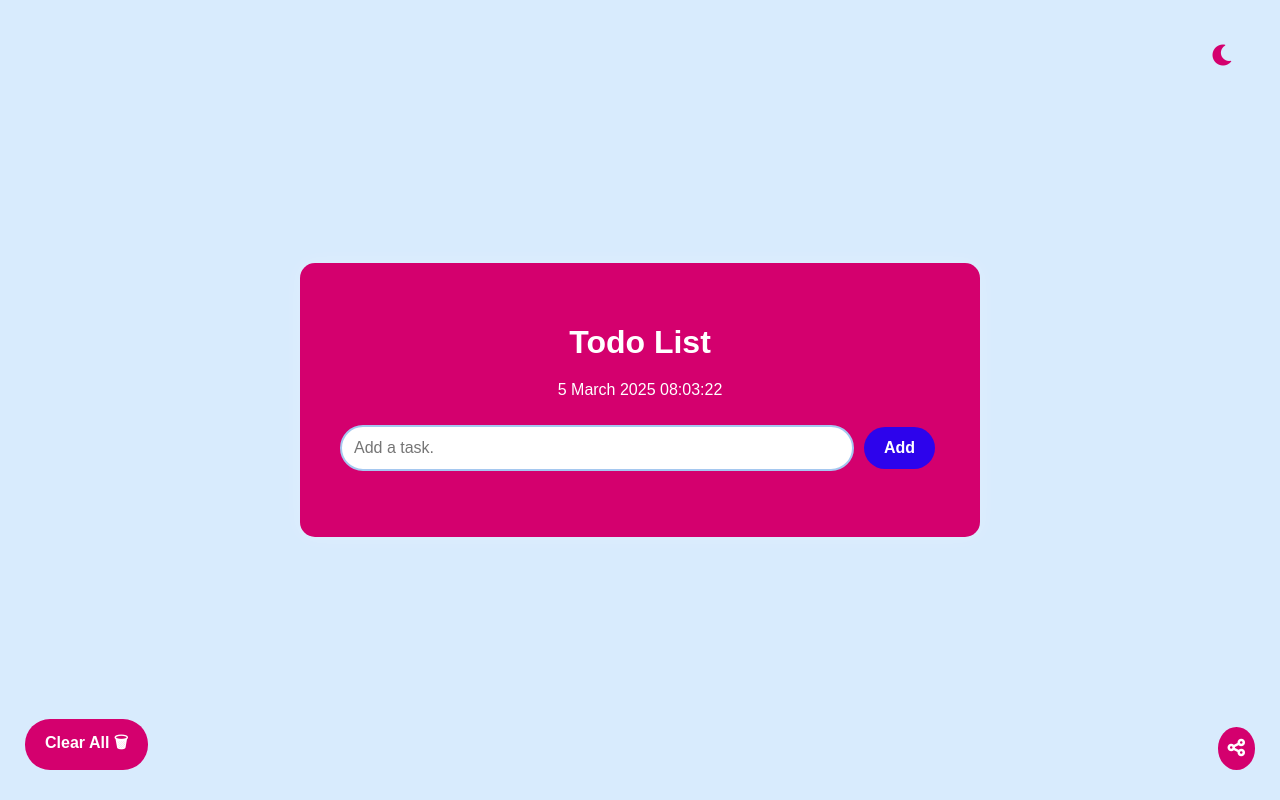
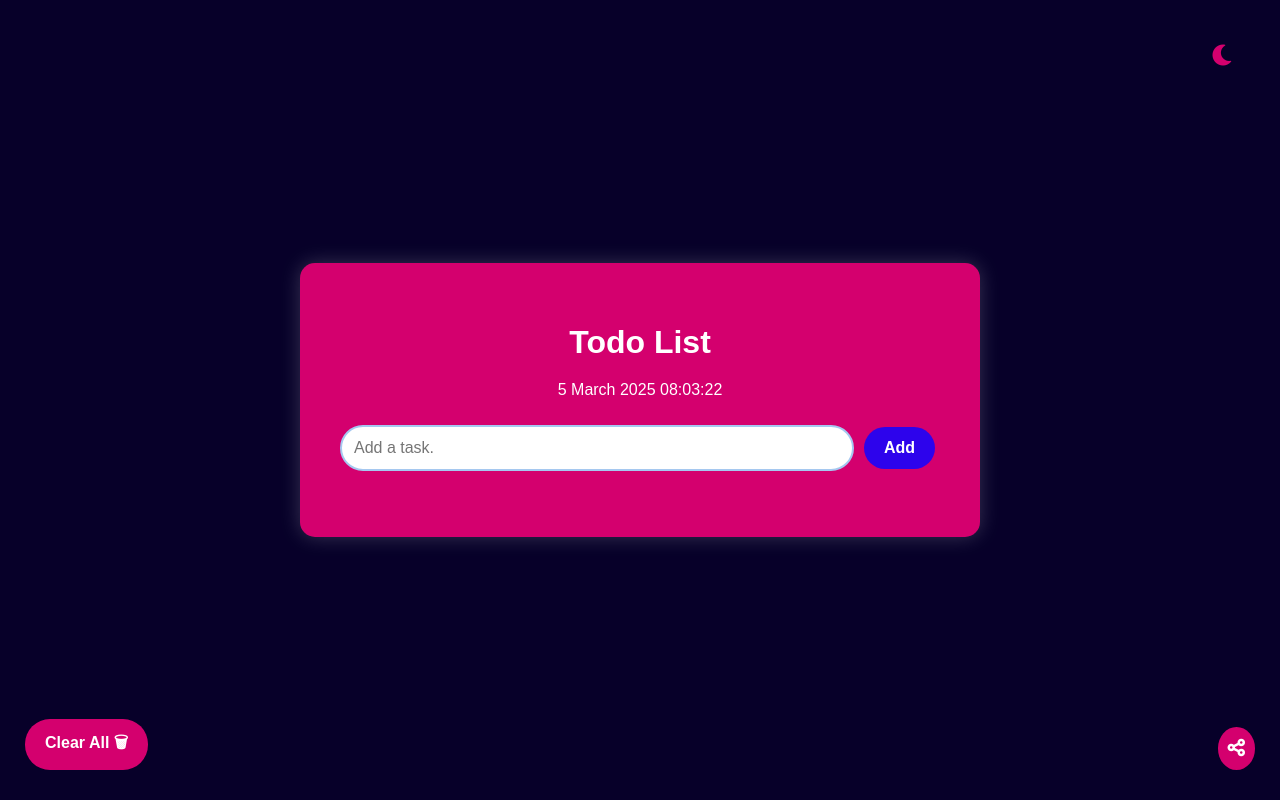
Before and after one commit to 1632Pelma/Todo_List, a website: page index.html in a window 1280 px wide. Drawn offline with Linux system fonts and the light colour scheme; no server answers.

Commit message:
updated the background to a darker color
updated the background to a darker color

```diff
--- a/style.css
+++ b/style.css
@@ -7,7 +7,7 @@ h1 {
 
 body {
     font-family: 'Poppins', sans-serif;
-    background:  #d8ebfd ;
+    background:  #070029 ;
     color: white;
     text-align: center;
     display: flex;
```
